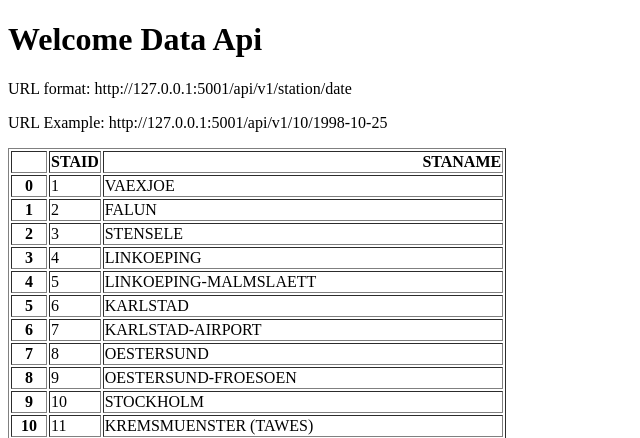
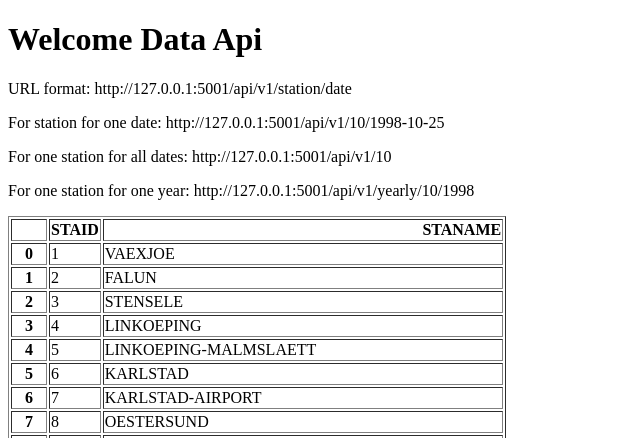
Before and after one commit to Jorge-Rmz/app6-your-weather-api, a Flask app: page / in a window 1280 px wide. Shown: the top 438 px of the page, without its empty margins (0-640 px from the left). Run offline with Flask 3, Linux system fonts and the light colour scheme.

Commit message:
Day 31-- Add URL endpoints for yearly and all data.

```diff
--- a/main.py
+++ b/main.py
@@ -5,6 +5,7 @@ import pandas as pd
 app = Flask(__name__)
 station = pd.read_csv("data_small/stations.txt", skiprows=17)
 station = station[["STAID", "STANAME                                 "]]
+
 
 @app.route("/")
 def home():
@@ -23,5 +24,23 @@ def about(station, date):
     }
 
 
+@app.route("/api/v1/<station>")
+def all_data(station):
+    filename = "data_small/TG_STAID" + str(station).zfill(6) + ".txt"
+    df = pd.read_csv(filename, skiprows=20, parse_dates=["    DATE"])
+    result = df.to_dict(orient="records")
+
+    return result
+
+
+@app.route("/api/v1/yearly/<station>/<year>")
+def yearly(station, year):
+    filename = "data_small/TG_STAID" + str(station).zfill(6) + ".txt"
+    df = pd.read_csv(filename, skiprows=20, parse_dates=["    DATE"])
+    df["    DATE"] = df["    DATE"].astype(str)
+    result = df[df["    DATE"].str.startswith(str(year))].to_dict(orient="records")
+    return result
+
+
 if __name__ == "__main__":
     app.run(debug=True, port=5001)
--- a/templates/home.html
+++ b/templates/home.html
@@ -7,7 +7,9 @@
 <body>
     <h1>Welcome Data Api</h1>
     <p>URL format: http://127.0.0.1:5001/api/v1/station/date</p>
-    <p>URL Example: http://127.0.0.1:5001/api/v1/10/1998-10-25</p>
+    <p>For station for one date: http://127.0.0.1:5001/api/v1/10/1998-10-25</p>
+    <p>For one station for all dates: http://127.0.0.1:5001/api/v1/10</p>
+    <p>For one station for one year: http://127.0.0.1:5001/api/v1/yearly/10/1998</p>
     <table>{{data|safe}}</table>
 </body>
 </html>
```
